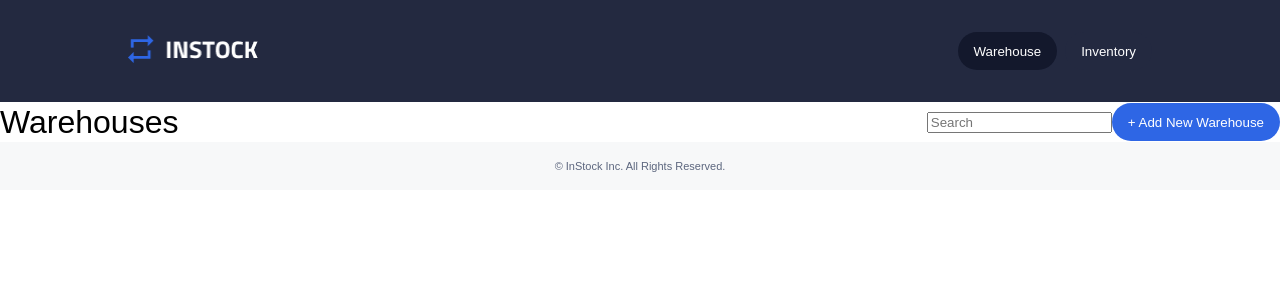
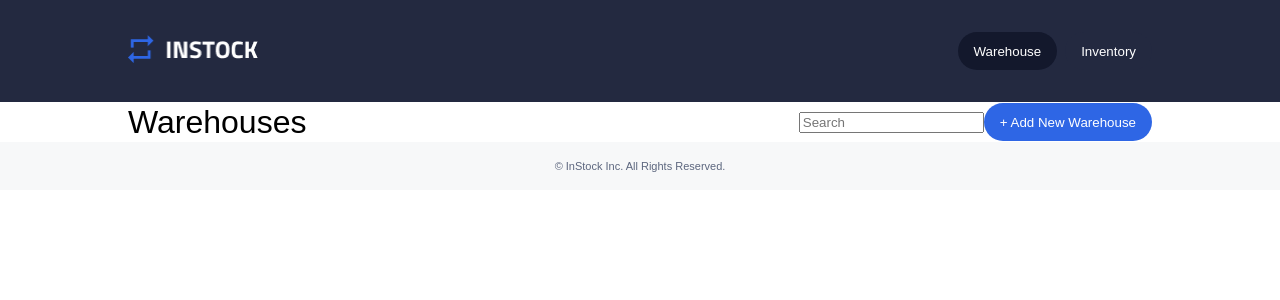
Before and after one commit to msecondi/instock-client, a React (Vite) app: page / in a window 1280 px wide. Shown: the top 300 px of the page. Built offline with nearby package versions, Linux system fonts and the light colour scheme.

Commit message:
Adds margins and padding to landing page component.

```diff
--- a/src/styles/warehouse.scss
+++ b/src/styles/warehouse.scss
@@ -1,2 +1,17 @@
 @use "../styles/partials/variables.scss" as *;
 @use "../styles/partials/mixins.scss" as *;
+
+.warehouse {
+    padding-left: $m-site-wide-left-right-padding;
+    padding-right: $m-site-wide-left-right-padding;
+
+    @include tablet {
+        padding-left: $t-site-wide-left-right-padding;
+        padding-right: $t-site-wide-left-right-padding;
+    }
+
+    @include desktop {
+        padding-left: $site-wide-left-right-padding;
+        padding-right: $site-wide-left-right-padding;
+    }
+}
```
